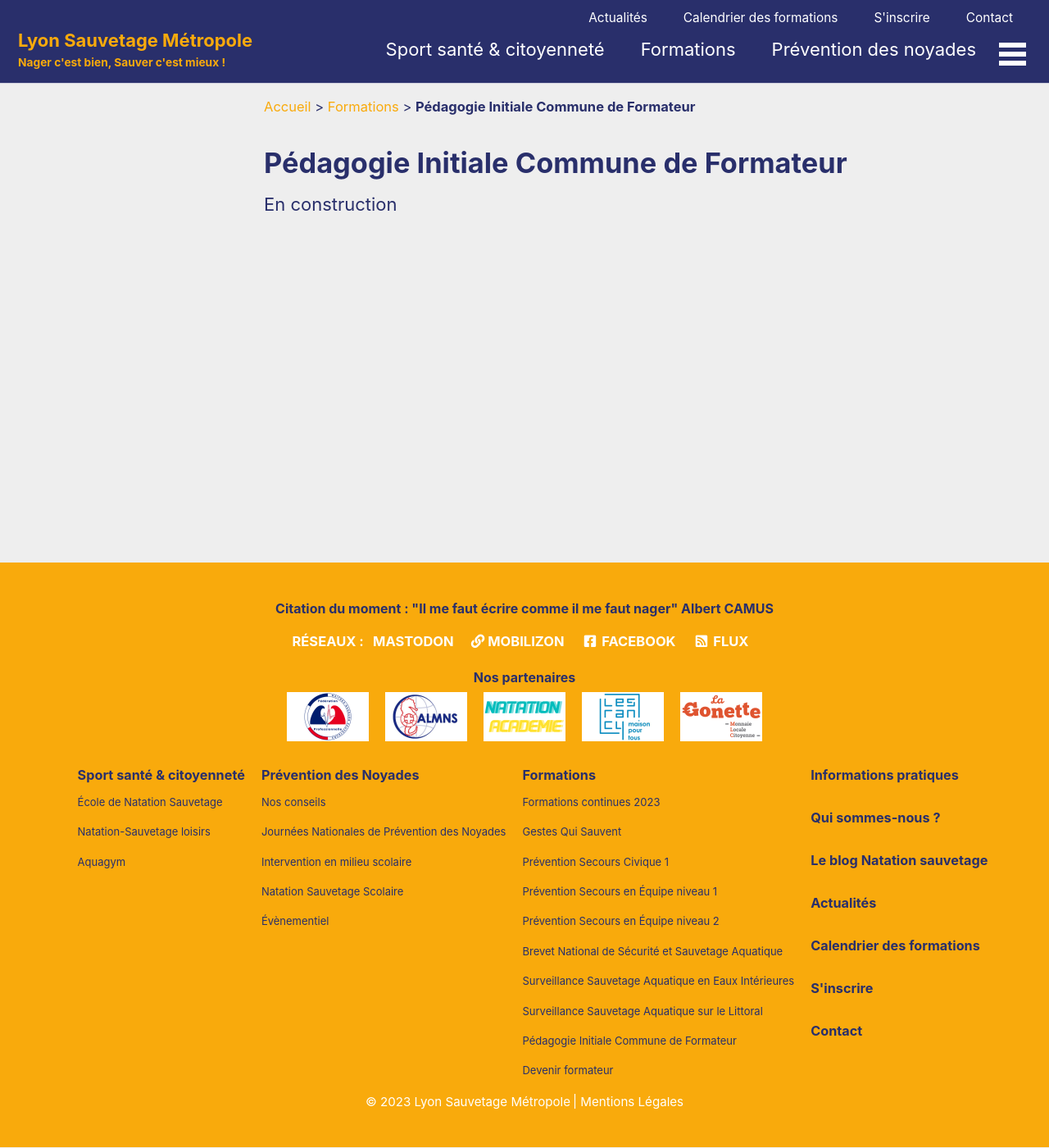
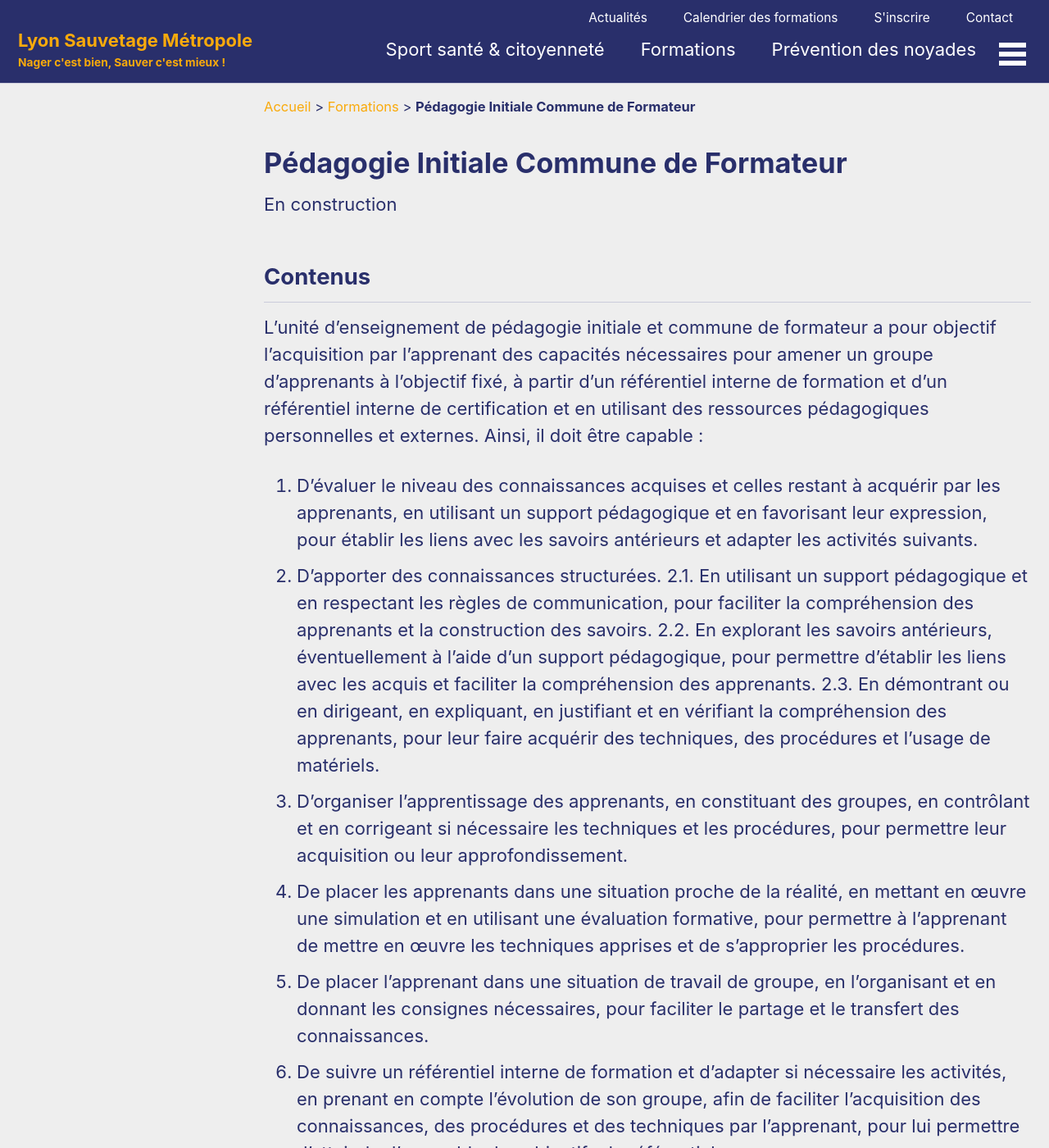
Before and after one commit to co-insit/lsm, a Jekyll site: the page built from _pages/02. formations/picf.md, in a window 1280 px wide and 1400 px high. Shown: the whole window at 82% size. Built offline with Jekyll 4.4.1, drawn with Linux system fonts in a browser that asks for light colours; cached includes are drawn as plain includes; some of the changed text lies outside the part shown.

Commit message:
correctifs, stage et picf

```diff
--- a/_pages/02. formations/picf.md
+++ b/_pages/02. formations/picf.md
@@ -7,3 +7,42 @@ lang: fr
 
 ---
 En construction
+
+## Contenus
+L'unité d'enseignement de pédagogie initiale et commune de formateur a pour objectif l'acquisition par l'apprenant des capacités nécessaires pour amener un groupe d'apprenants à l'objectif fixé, à partir d'un référentiel interne de formation et d'un
+référentiel interne de certification et en utilisant des ressources pédagogiques personnelles et
+externes. Ainsi, il doit être capable :
+1. D'évaluer le niveau des connaissances acquises et celles restant à acquérir par les
+apprenants, en utilisant un support pédagogique et en favorisant leur expression, pour établir les liens avec les savoirs antérieurs et adapter les activités suivants.
+2. D'apporter des connaissances structurées.
+2.1. En utilisant un support pédagogique et en respectant les règles de communication, pour faciliter la compréhension des apprenants et la construction des savoirs.
+2.2. En explorant les savoirs antérieurs, éventuellement à l'aide d'un support pédagogique, pour permettre d'établir les liens
+avec les acquis et faciliter la compréhension des apprenants.
+2.3. En démontrant ou en dirigeant, en expliquant, en justifiant et en vérifiant la compréhension des apprenants, pour leur faire
+acquérir des techniques, des procédures et l'usage de matériels.
+3. D'organiser l'apprentissage des apprenants, en constituant des groupes, en contrôlant et en corrigeant si nécessaire les techniques et les procédures, pour permettre leur acquisition ou leur approfondissement.
+4. De placer les apprenants dans une situation proche de la réalité, en mettant en œuvre une simulation et en utilisant une  évaluation formative, pour permettre à l'apprenant de mettre en œuvre les techniques apprises et de s'approprier les procédures.
+5. De placer l'apprenant dans une situation de travail de groupe, en l'organisant et en donnant
+les consignes nécessaires, pour faciliter le partage et le transfert des connaissances.
+6. De suivre un référentiel interne de formation et d'adapter si nécessaire les activités, en prenant en compte l'évolution de son groupe, afin de faciliter l'acquisition des connaissances,
+des procédures et des techniques par l'apprenant, pour lui permettre d'atteindre l'ensemble des objectifs du référentiel.
+7. D'évaluer l'apprenant, en utilisant différents types d'évaluation et d'outils pertinents, pour lui permettre de se situer dans la formation, pour mesurer le niveau d'atteinte de l'objectif ou pour décider de sa certification.
+8. De s'autoévaluer dans son rôle de formateur,en portant un regard critique sur ses actions de formation, pour maintenir et développer ses compétences.
+9. D'établir une communication dans le cadre de la formation, en agissant sur les différents éléments de la communication, pour créer une relation pédagogique avec les apprenants et favoriser leurs apprentissages.
+10. D'adapter sa posture, en maîtrisant le contexte juridique ainsi que les règles établies pas son autorité d'emploi, pour respecter et adapter la conduite de ses formations.
+11. De gérer la mise en place d'une formation, en respectant le cadre juridique, les procédures particulières à l'autorité d'emploi, les contraintes logistiques et les aspects administratifs, pour répondre aux besoins.
+12. De positionner le groupe en situation d'apprentissage, en prenant en compte les dites conditions, pour faciliter l'acquisition des savoirs.
+13. De gérer les comportements et les attitudes au sein du groupe, en utilisant les techniques de dynamique de groupe et de gestion des conflits, pour favoriser et faciliter la production et l'apprentissage.
+14. D'utiliser les différents outils de communication et de créer les supports pédagogiques adaptés, en respectant les règles
+d'utilisation des outils, des critères pertinents de création et d'utilisation de ces supports et les principes généraux de la communication, pour renforcer le message pédagogique et faciliter la compréhension et l'acquisition des savoirs.
+
+## Durée
+21h minimum
+
+## Prérequis
+Être majeur
+
+## Encadrement
+| Nombre de stagiaires | Nombre de RP |
+|:--------:|:--------:|
+| 5 à 10 | 1 |
--- a/index.html
+++ b/index.html
@@ -14,7 +14,7 @@ header:
   excerpt: "Nager \\| Sauver \\| Former"
 intro:
   - excerpt: "Lyon Sauvetage Métropole est le dernier né des club de natation lyonnais. En quoi nous distinguons-nous des autres puisque nous proposons aussi
-  une école de natation, des activités loisirs, de l'aquagym...  Notre différence est dans notre spécialité. Nous enseignons **la natation sauvetage.**
+  une école de natation, des activités loisirs, de l'aquagym...  Notre différence réside dans notre spécialité et notre approche. Nous enseignons **la natation sauvetage.**
   Le **nageur-sauveteur est le sportif altruiste et citoyen par définition**.
   Le **nageur-sauveteur** maîtrise jusqu'à 5 nages, les techniques de sauvetage et de secourisme de manière individuelle autant que
   collective. Nous pensons que la pierre philosophale de la **lutte contre les noyades** c'est l'enseignement de la
```
Also changed, not shown: _pages/01. sports/stage.md (+11 -1 lines), 3 other files.
